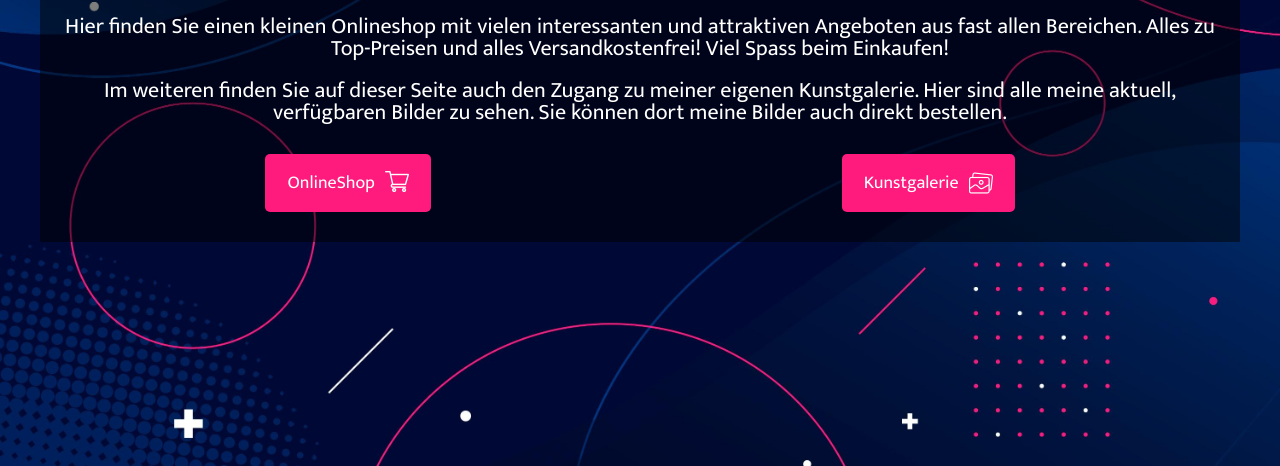
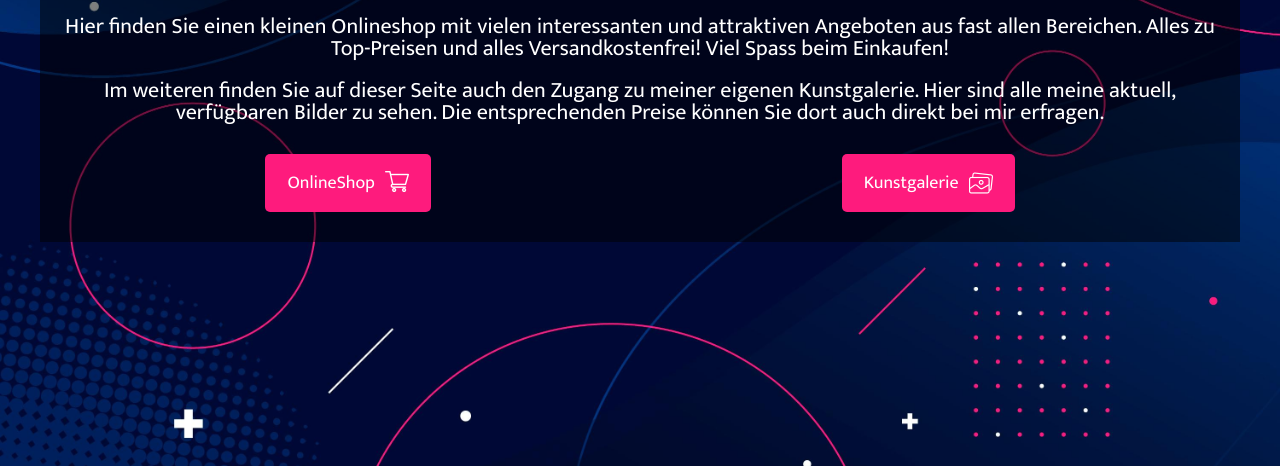
Before and after one commit to template-dev/ElenaJukovaInfo, a plain HTML site: page index.html in a window 1280 px wide. Shown: the part 334-800 px from the top of the page. Drawn offline with Linux system fonts and the light colour scheme.

```diff
--- a/index.html
+++ b/index.html
@@ -23,8 +23,7 @@
                     Viel Spass beim Einkaufen!</p>
 
                 <p>Im weiteren finden Sie auf dieser Seite auch den Zugang zu meiner eigenen Kunstgalerie.
-                    Hier sind alle meine aktuell, verfügbaren Bilder zu sehen. Sie können dort meine Bilder auch direkt
-                    bestellen.</p>
+                    Hier sind alle meine aktuell, verfügbaren Bilder zu sehen. Die entsprechenden Preise können Sie dort auch direkt bei mir erfragen.</p>
             </div>
             <div class="buttons">
                 <a href="https://top-onlineshop-elena-jukova1.sumup.link/" target="_blank">OnlineShop <img src="icons/shopping-cart.png" alt=""></a>
```
Also changed, not shown: images/bg2.jpg (added), 1 other file.
